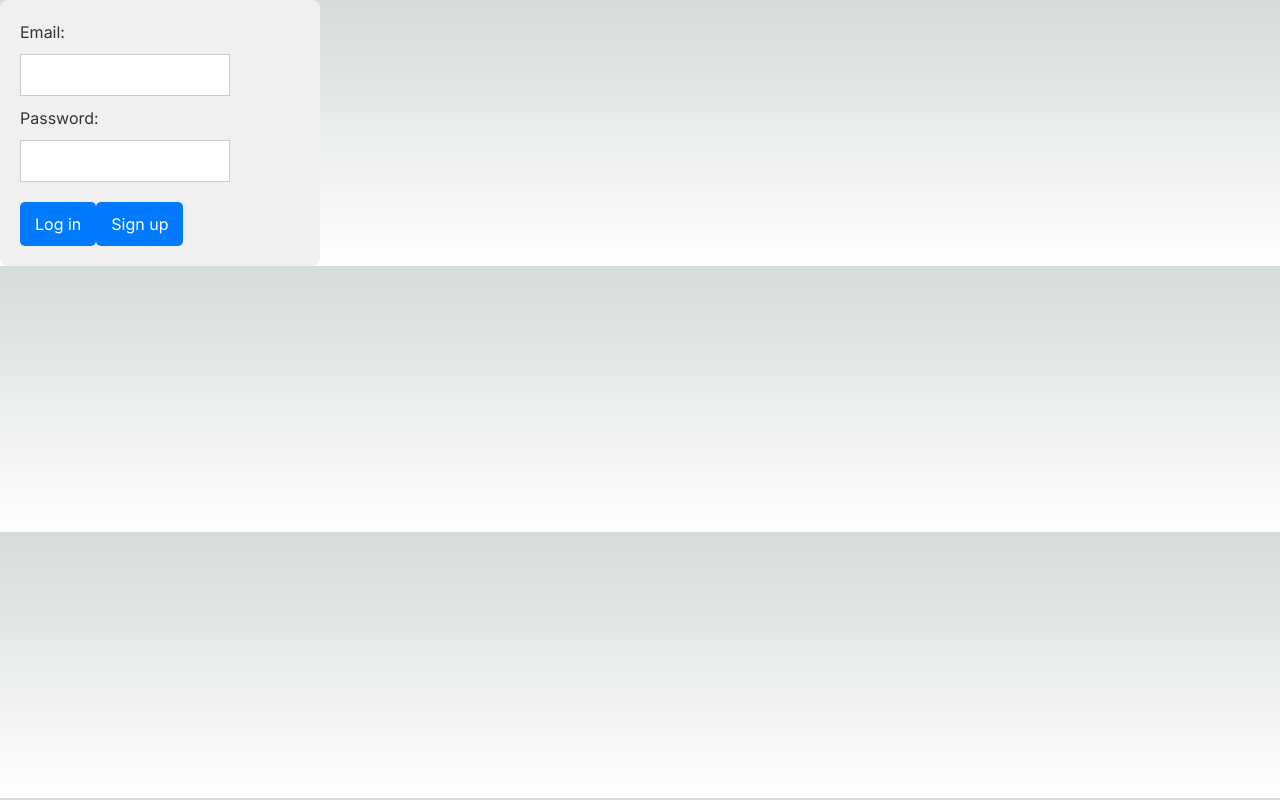
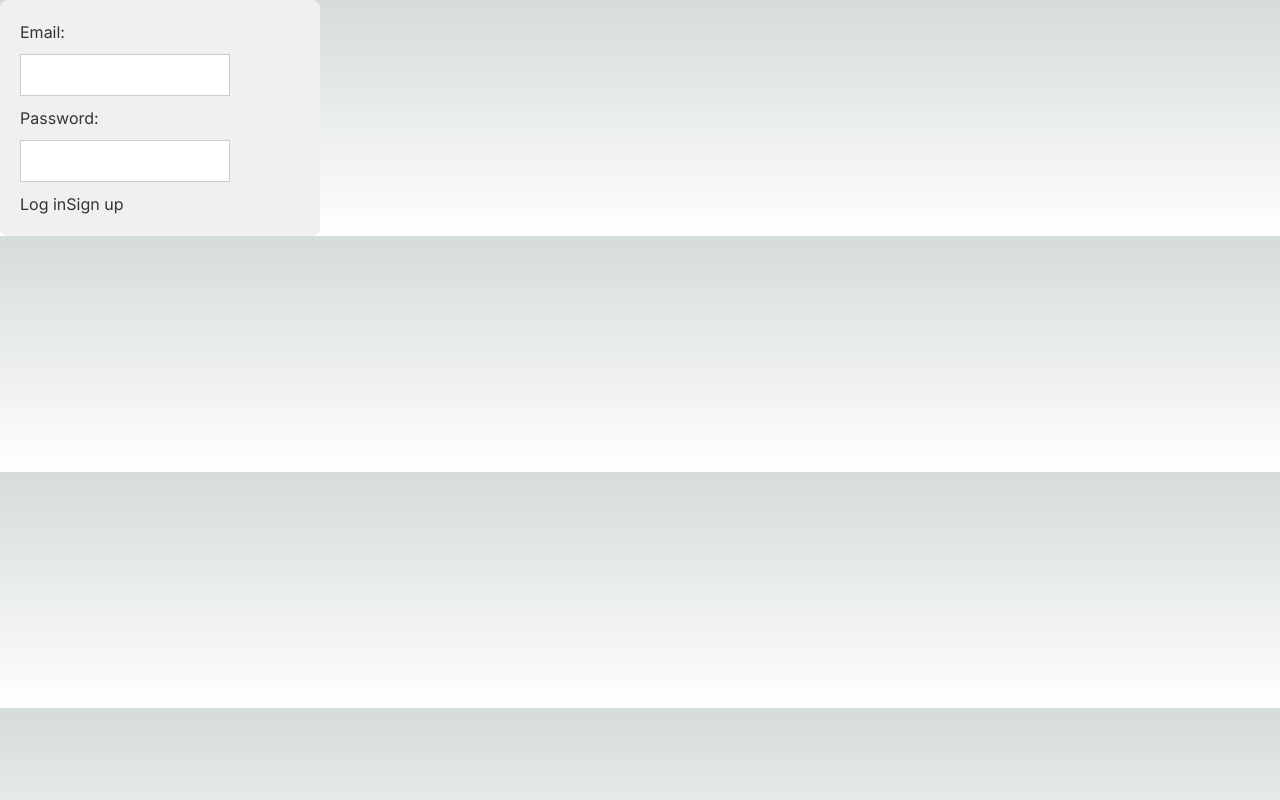
Before and after one commit to qalibr/ez-flashcard, a Next.js app: page /login in a window 1280 px wide. Built offline with nearby package versions, Linux system fonts and the light colour scheme.

Commit message:
added logout

```diff
--- a/src/app/globals.css
+++ b/src/app/globals.css
@@ -32,6 +32,7 @@ body {
   }
 }
 
+/* TODO replace styling later */
 form {
   background-color: #f0f0f0;
   color: #333;
@@ -40,6 +41,7 @@ form {
   width: 25%;
 }
 
+/* TODO replace styling later */
 input {
   display: block;
   margin: 10px 0;
@@ -47,17 +49,3 @@ input {
   width: 75%;
   border: 1px solid #ccc;
 }
-
-button {
-  background-color: #007bff;
-  color: white;
-  border: none;
-  padding: 10px 15px;
-  margin-top: 10px;
-  cursor: pointer;
-  border-radius: 5px;
-}
-
-button:hover {
-  background-color: #0056b3;
-}
--- /dev/null
+++ b/src/app/logout/actions.ts
@@ -0,0 +1,19 @@
+'use server' // This action runs on the server
+
+import {revalidatePath} from "next/cache";
+import {redirect} from "next/navigation";
+
+import { createClient } from '@/utils/supabase/server'
+
+export async function logout() {
+    const supabase = createClient();
+
+    const { error } = await supabase.auth.signOut();
+
+    if (error) {
+        redirect('/error')
+    }
+
+    revalidatePath('/', 'layout')
+    redirect('/')
+}
--- a/src/app/page.tsx
+++ b/src/app/page.tsx
@@ -1,15 +1,21 @@
 import Image from "next/image";
 import Page from "@/app/login/page";
+import { logout } from "@/app/logout/actions";
 
 export default function Home() {
   return (
       <main className="flex min-h-screen flex-col items-center justify-between p-24">
+        <form action={logout}>
+          <button type="submit">
+            Logout
+          </button>
+        </form>
         <div className="z-10 w-full max-w-5xl items-center justify-between font-mono text-sm lg:flex">
           <p className="fixed left-0 top-0 flex w-full justify-center border-b border-gray-300 bg-gradient-to-b from-zinc-200 pb-6 pt-8 backdrop-blur-2xl dark:border-neutral-800 dark:bg-zinc-800/30 dark:from-inherit lg:static lg:w-auto  lg:rounded-xl lg:border lg:bg-gray-200 lg:p-4 lg:dark:bg-zinc-800/30">
-          Get started by editing&nbsp;
-          <code className="font-mono font-bold">src/app/page.tsx</code>
+
           </p>
-        <div className="fixed bottom-0 left-0 flex h-48 w-full items-end justify-center bg-gradient-to-t from-white via-white dark:from-black dark:via-black lg:static lg:size-auto lg:bg-none">
+          <div
+              className="fixed bottom-0 left-0 flex h-48 w-full items-end justify-center bg-gradient-to-t from-white via-white dark:from-black dark:via-black lg:static lg:size-auto lg:bg-none">
             <a
                 className="pointer-events-none flex place-items-center gap-2 p-8 lg:pointer-events-auto lg:p-0"
                 href="https://vercel.com?utm_source=create-next-app&utm_medium=appdir-template&utm_campaign=create-next-app"
@@ -29,7 +35,8 @@ export default function Home() {
           </div>
         </div>
 
-      <div className="relative z-[-1] flex place-items-center before:absolute before:h-[300px] before:w-full before:-translate-x-1/2 before:rounded-full before:bg-gradient-radial before:from-white before:to-transparent before:blur-2xl before:content-[''] after:absolute after:-z-20 after:h-[180px] after:w-full after:translate-x-1/3 after:bg-gradient-conic after:from-sky-200 after:via-blue-200 after:blur-2xl after:content-[''] before:dark:bg-gradient-to-br before:dark:from-transparent before:dark:to-blue-700 before:dark:opacity-10 after:dark:from-sky-900 after:dark:via-[#0141ff] after:dark:opacity-40 sm:before:w-[480px] sm:after:w-[240px] before:lg:h-[360px]">
+        <div
+            className="relative z-[-1] flex place-items-center before:absolute before:h-[300px] before:w-full before:-translate-x-1/2 before:rounded-full before:bg-gradient-radial before:from-white before:to-transparent before:blur-2xl before:content-[''] after:absolute after:-z-20 after:h-[180px] after:w-full after:translate-x-1/3 after:bg-gradient-conic after:from-sky-200 after:via-blue-200 after:blur-2xl after:content-[''] before:dark:bg-gradient-to-br before:dark:from-transparent before:dark:to-blue-700 before:dark:opacity-10 after:dark:from-sky-900 after:dark:via-[#0141ff] after:dark:opacity-40 sm:before:w-[480px] sm:after:w-[240px] before:lg:h-[360px]">
           <Image
               className="relative dark:drop-shadow-[0_0_0.3rem_#ffffff70] dark:invert"
               src="/next.svg"
@@ -49,7 +56,8 @@ export default function Home() {
           >
             <h2 className="mb-3 text-2xl font-semibold">
               Docs{" "}
-            <span className="inline-block transition-transform group-hover:translate-x-1 motion-reduce:transform-none">
+              <span
+                  className="inline-block transition-transform group-hover:translate-x-1 motion-reduce:transform-none">
               -&gt;
             </span>
             </h2>
@@ -66,7 +74,8 @@ export default function Home() {
           >
             <h2 className="mb-3 text-2xl font-semibold">
               Learn{" "}
-            <span className="inline-block transition-transform group-hover:translate-x-1 motion-reduce:transform-none">
+              <span
+                  className="inline-block transition-transform group-hover:translate-x-1 motion-reduce:transform-none">
               -&gt;
             </span>
             </h2>
@@ -83,7 +92,8 @@ export default function Home() {
           >
             <h2 className="mb-3 text-2xl font-semibold">
               Templates{" "}
-            <span className="inline-block transition-transform group-hover:translate-x-1 motion-reduce:transform-none">
+              <span
+                  className="inline-block transition-transform group-hover:translate-x-1 motion-reduce:transform-none">
               -&gt;
             </span>
             </h2>
@@ -100,7 +110,8 @@ export default function Home() {
           >
             <h2 className="mb-3 text-2xl font-semibold">
               Deploy{" "}
-            <span className="inline-block transition-transform group-hover:translate-x-1 motion-reduce:transform-none">
+              <span
+                  className="inline-block transition-transform group-hover:translate-x-1 motion-reduce:transform-none">
               -&gt;
             </span>
             </h2>
```
Also changed, not shown: src/pages/api/signup.tsx (deleted). Lines whose indentation alone changed are shown as unchanged.
